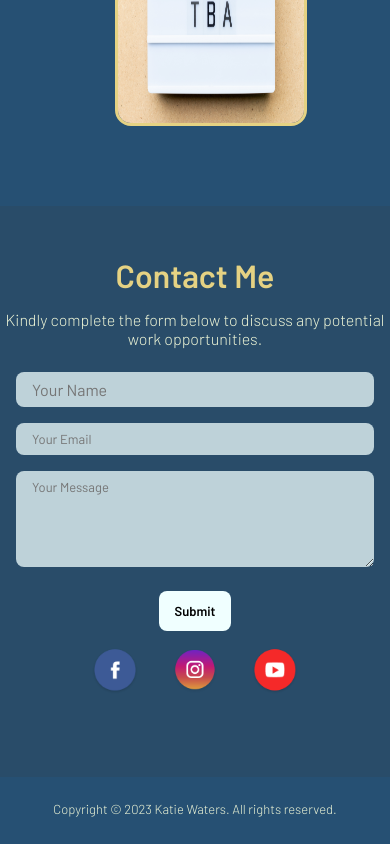
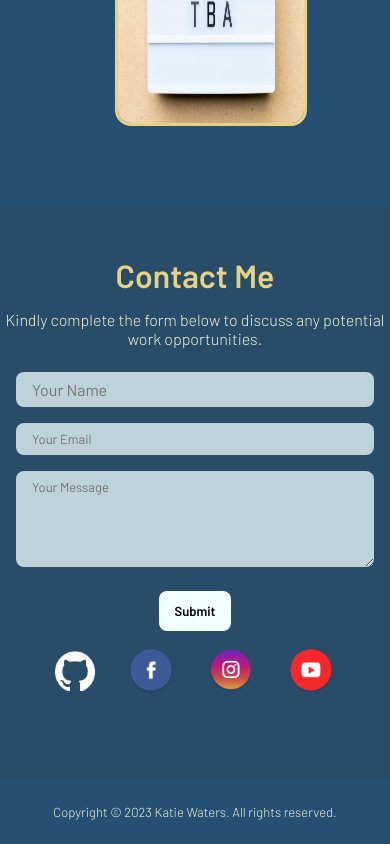
Before and after one commit to kwaters3/Portfolio-Profile-React, a React (Create React App) app: page /portfolio in a window 390 px wide. Shown: the part 3469-4313 px from the top of the page. Built offline with nearby package versions, Linux system fonts and the light colour scheme.

Commit message:
added links to user profile

```diff
--- a/src/components/ContactMe/Contact.css
+++ b/src/components/ContactMe/Contact.css
@@ -86,6 +86,14 @@
   cursor: pointer;
 }
 
+.linkg{
+  object-fit: cover;
+  height: 3.5rem;
+  width: 3.5rem;
+  margin: 1.5rem;
+  cursor: pointer;
+}
+
 @media screen and (max-width: 768px) {
   .cTitle {
     font-size: 2rem;
@@ -108,4 +116,10 @@
     width: 3rem;
     margin: 1rem;
   }
+
+  .linkg {
+    height: 2.5rem;
+    width: 2.5rem;
+    margin: 1rem;
+  }
 }
--- a/src/components/ContactMe/Contact.js
+++ b/src/components/ContactMe/Contact.js
@@ -3,6 +3,7 @@ import "./Contact.css";
 import FacebookIcon from '../../assets/facebook-icon.png';
 import InstagramIcon from '../../assets/instagram.png';
 import YoutubeIcon from '../../assets/youtube.png';
+import GitHub from '../../assets/github.png';
 import emailjs from '@emailjs/browser';
 
 const Contact = () => {
@@ -43,10 +44,20 @@ const Contact = () => {
         <textarea className="msg" name="message" rows="5" placeholder="Your Message"></textarea>
         <button type="submit" value='Send' className="submitbtn">Submit</button>
         <div className="links">
-          <img src={FacebookIcon} alt="facebook icon" className="link" />
-          <img src={InstagramIcon} alt="instagram icon" className="link" />
-          <img src={YoutubeIcon} alt="youtube icon" className="link" />
-        </div>
+
+        <a href="https://github.com/kwaters3" target="_blank" rel="noopener noreferrer">
+        <img src={GitHub} alt="github icon" className="linkg" />
+      </a>
+      <a href="https://www.facebook.com/knickler/" target="_blank" rel="noopener noreferrer">
+        <img src={FacebookIcon} alt="facebook icon" className="link" />
+      </a>
+      <a href="https://www.instagram.com/ktwaters3/" target="_blank" rel="noopener noreferrer">
+        <img src={InstagramIcon} alt="instagram icon" className="link" />
+      </a>
+      <a href="https://www.youtube.com/channel/UC0gd2JJQK1R9_lRJWkkuvqg" target="_blank" rel="noopener noreferrer">
+        <img src={YoutubeIcon} alt="youtube icon" className="link" />
+      </a>
+    </div>
       </form>
 
       {/* Popup message */}
```
Also changed, not shown: src/assets/github.png (added).
